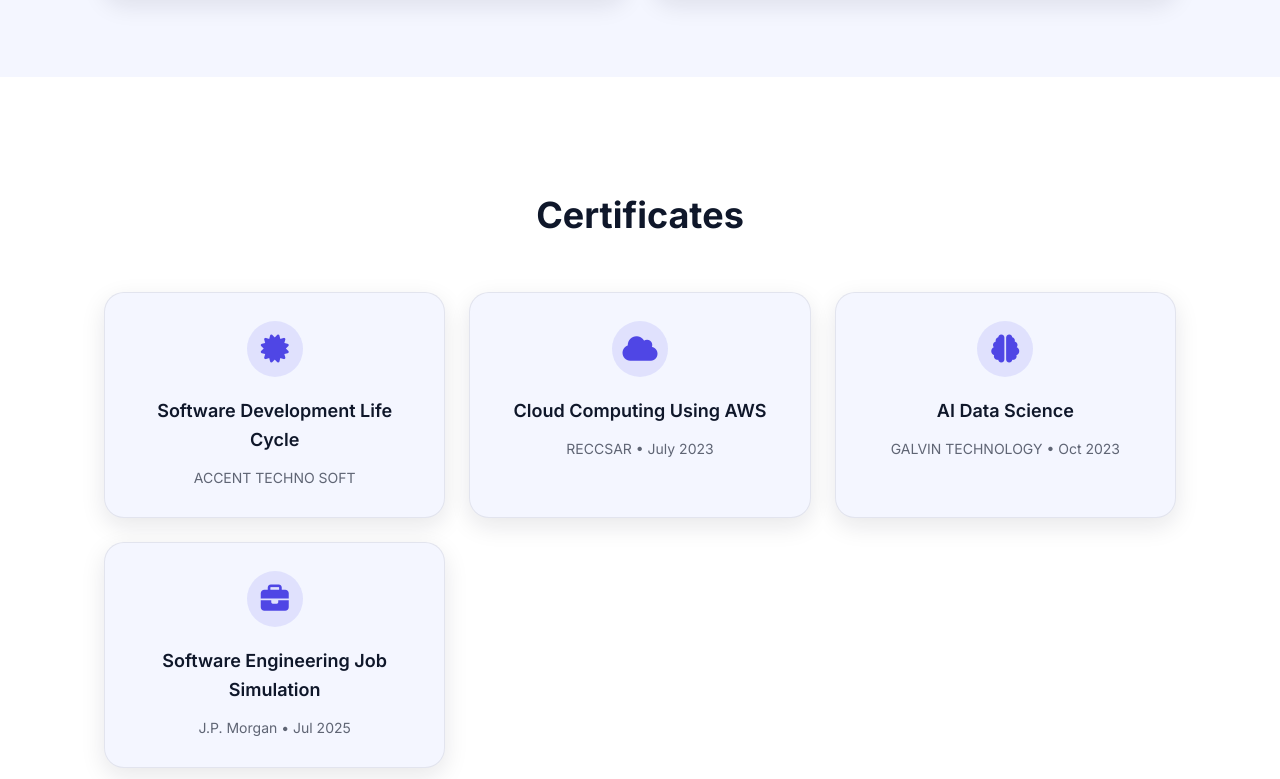
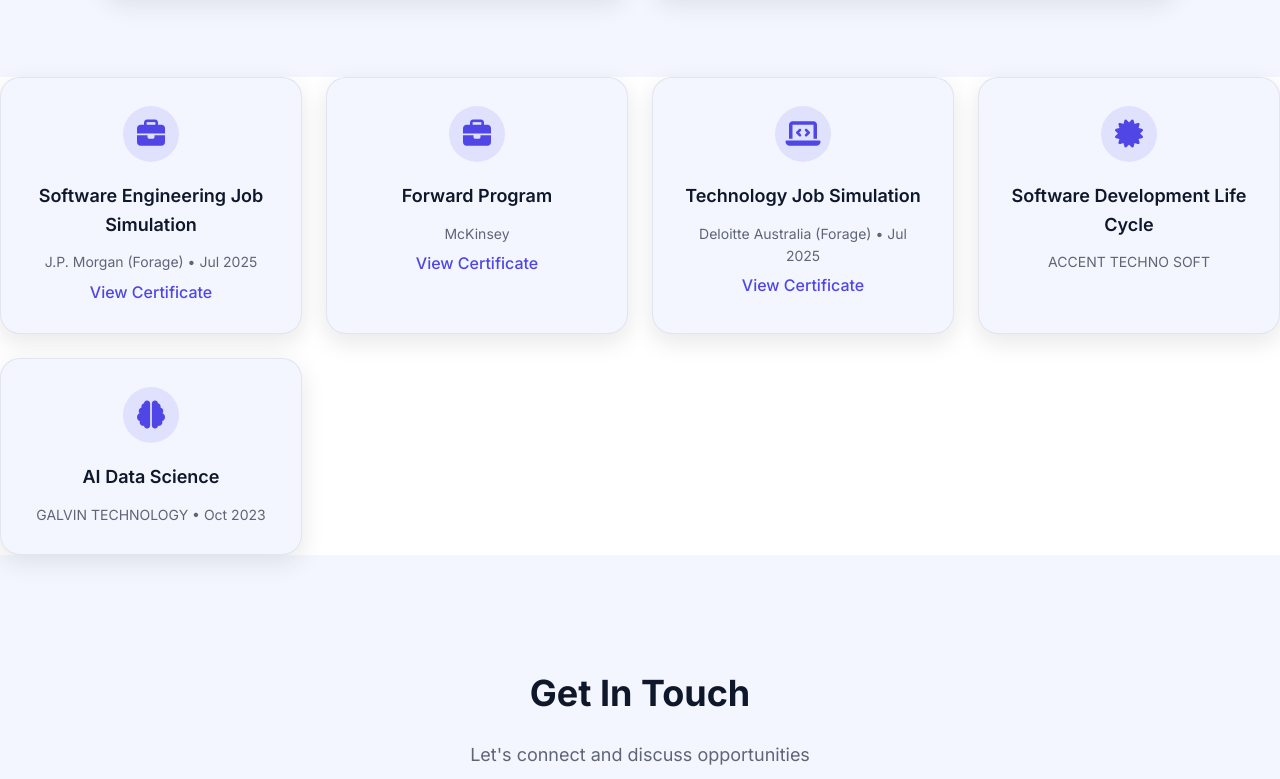
Before and after one commit to elshadai03/divo_portfolio, a plain HTML site: page intex.html in a window 1280 px wide. Shown: the part 4481-5260 px from the top of the page. Drawn offline with Linux system fonts and the light colour scheme.

Commit message:
First commit

```diff
--- a/assets/css/style.css
+++ b/assets/css/style.css
@@ -1535,3 +1535,15 @@
     font-size: 14px;
   }
 }
+
+.certificate-link {
+  display: inline-block;
+  margin-top: 6px;
+  color: #4f46e5;
+  font-weight: 500;
+  text-decoration: none;
+}
+
+.certificate-link:hover {
+  text-decoration: underline;
+}
--- a/intex.html
+++ b/intex.html
@@ -235,12 +235,57 @@
     </div>
   </section>
 
-  <section class="certificates" id="certificates">
-    <div class="container">
-      <header class="section-header">
-        <h2>Certificates</h2>
-      </header>
   <div class="certificates__grid">
+
+
+
+
+
+  <article class="certificate-card">
+    <div class="certificate-card__icon">
+      <i class="fas fa-briefcase"></i>
+    </div>
+    <h3>Software Engineering Job Simulation</h3>
+    <p class="certificate-card__issuer">J.P. Morgan (Forage) • Jul 2025</p>
+    <a
+      href="https://forage-uploads-prod.s3.amazonaws.com/completion-certificates/Sj7temL583QAYpHXD/E6McHJDKsQYh79moz_Sj7temL583QAYpHXD_T25Pbxv9EHo5iiDQk_1753343686643_completion_certificate.pdf"
+      target="_blank"
+      rel="noopener noreferrer"
+      class="certificate-link">
+      View Certificate
+    </a>
+  </article>
+
+  <article class="certificate-card">
+    <div class="certificate-card__icon">
+      <i class="fas fa-briefcase"></i>
+    </div>
+    <h3>Forward Program</h3>
+    <p class="certificate-card__issuer">McKinsey</p>
+    <a
+      href="https://www.credly.com/badges/9e8e1abd-9cf8-489e-9de6-b53974be4c45/public_url"
+      target="_blank"
+      rel="noopener noreferrer"
+      class="certificate-link">
+      View Certificate
+    </a>
+  </article>
+
+  <article class="certificate-card">
+  <div class="certificate-card__icon">
+    <i class="fas fa-laptop-code"></i>
+  </div>
+  <h3>Technology Job Simulation</h3>
+  <p class="certificate-card__issuer">Deloitte Australia (Forage) • Jul 2025</p>
+  <a
+    href="https://forage-uploads-prod.s3.amazonaws.com/completion-certificates/9PBTqmSxAf6zZTseP/udmxiyHeqYQLkTPvf_9PBTqmSxAf6zZTseP_T25Pbxv9EHo5iiDQk_1752820570997_completion_certificate.pdf"
+    target="_blank"
+    rel="noopener noreferrer"
+    class="certificate-link">
+    View Certificate
+  </a>
+</article>
+
  <article class="certificate-card">
     <div class="certificate-card__icon">
       <i class="fas fa-certificate"></i>
@@ -248,13 +293,8 @@
     <h3>Software Development Life Cycle</h3>
     <p class="certificate-card__issuer">ACCENT TECHNO SOFT</p>
   </article>
-        <article class="certificate-card">
-          <div class="certificate-card__icon">
-            <i class="fas fa-cloud"></i>
-          </div>
-          <h3>Cloud Computing Using AWS</h3>
-          <p class="certificate-card__issuer">RECCSAR • July 2023</p>
-        </article>
+
+
   <article class="certificate-card">
     <div class="certificate-card__icon">
       <i class="fas fa-brain"></i>
@@ -262,15 +302,10 @@
     <h3>AI Data Science</h3>
     <p class="certificate-card__issuer">GALVIN TECHNOLOGY • Oct 2023</p>
   </article>
-        <article class="certificate-card">
-          <div class="certificate-card__icon">
-            <i class="fas fa-briefcase"></i>
+
+
 </div>
-          <h3>Software Engineering Job Simulation</h3>
-          <p class="certificate-card__issuer">J.P. Morgan • Jul 2025</p>
-        </article>
-      </div>
-    </div>
+
   </section>
 
   <section class="contact" id="contact">
```
Also changed, not shown: 1 other file. Lines whose indentation alone changed are shown as unchanged.
